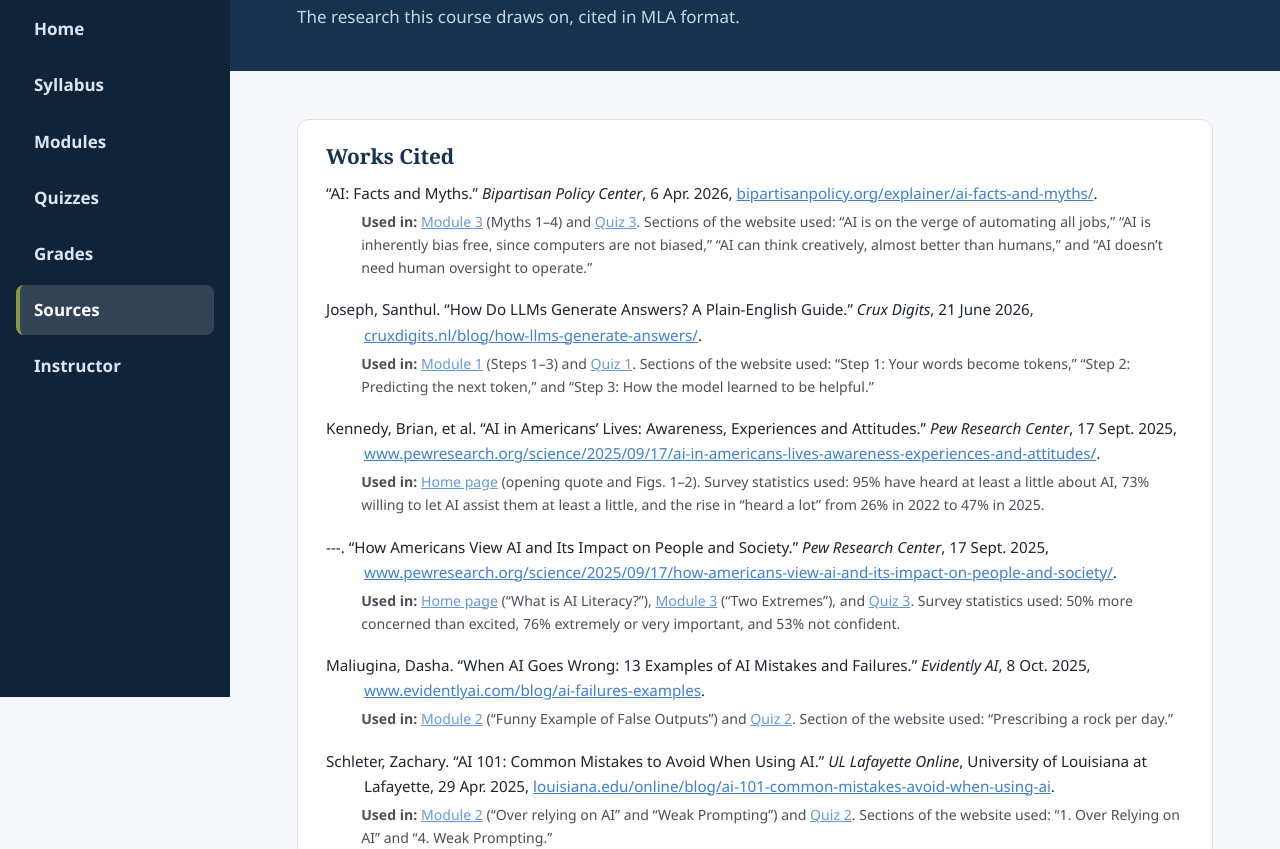
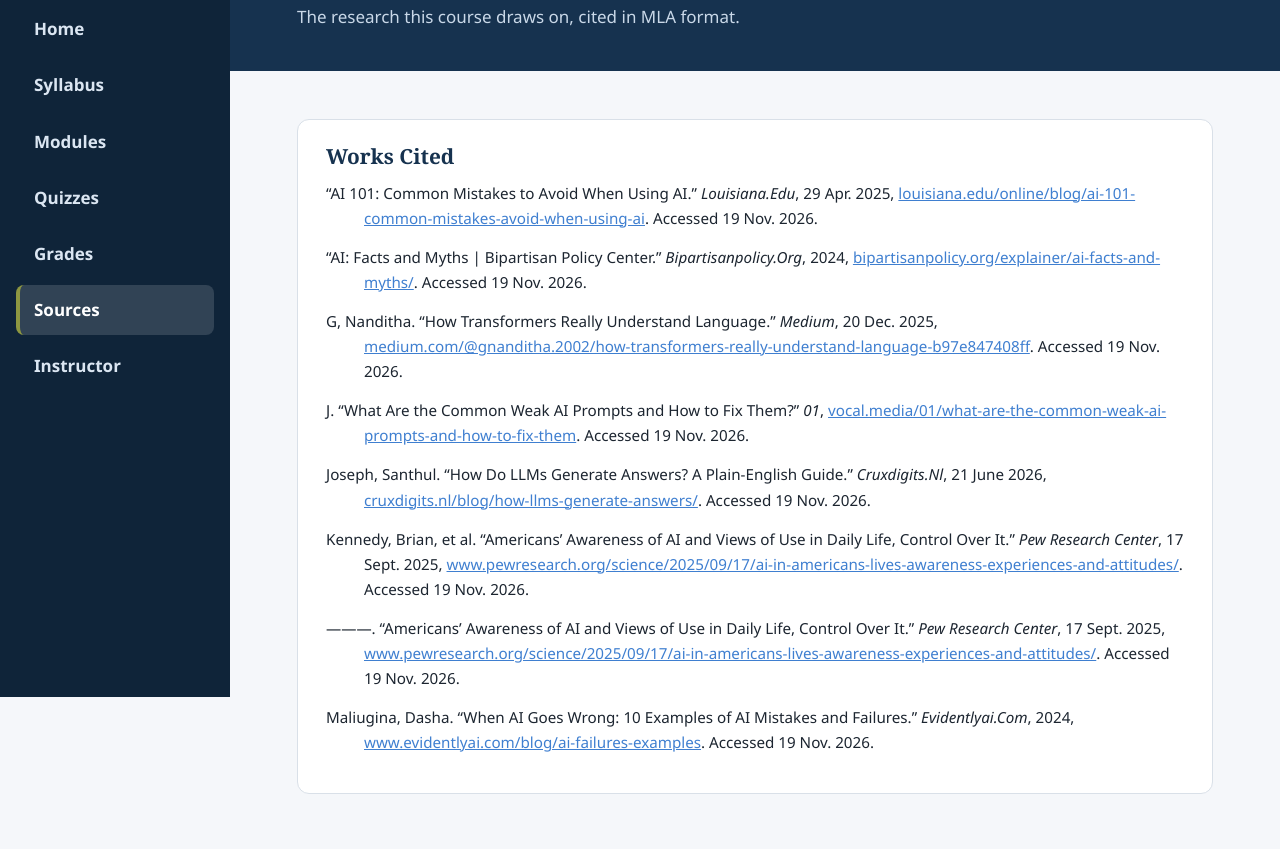
Before and after one commit to RylanLarson/ENG-MuliModol, a plain HTML site: page sources.html in a window 1280 px wide. Shown: the part 103-952 px from the top of the page. Drawn offline with Linux system fonts and the light colour scheme.

Commit message:
Added some sources

```diff
--- a/sources.html
+++ b/sources.html
@@ -32,74 +32,50 @@
     <div class="wrap">
       <section class="card works-cited">
         <h2>Works Cited</h2>
-        <!-- To add another source, copy a citation <p> and its "used-in" <p>, and keep the list in alphabetical order. -->
+        <!-- Citations copied from MuliModol-Sources.pdf. Keep the list in alphabetical order. -->
         <p>
-          &ldquo;AI: Facts and Myths.&rdquo; <em>Bipartisan Policy Center</em>, 6 Apr. 2026,
+          &ldquo;AI 101: Common Mistakes to Avoid When Using AI.&rdquo; <em>Louisiana.Edu</em>, 29 Apr. 2025,
+          <a href="https://louisiana.edu/online/blog/ai-101-common-mistakes-avoid-when-using-ai">louisiana.edu/online/blog/ai-101-common-mistakes-avoid-when-using-ai</a>.
+          Accessed 19 Nov. 2026.
+        </p>
+        <p>
+          &ldquo;AI: Facts and Myths | Bipartisan Policy Center.&rdquo; <em>Bipartisanpolicy.Org</em>, 2024,
           <a href="https://bipartisanpolicy.org/explainer/ai-facts-and-myths/">bipartisanpolicy.org/explainer/ai-facts-and-myths/</a>.
+          Accessed 19 Nov. 2026.
         </p>
-        <p class="used-in">
-          <strong>Used in:</strong> <a href="modules.html#module-3">Module 3</a> (Myths 1&ndash;4) and
-          <a href="quizzes.html#quiz-3">Quiz 3</a>. Sections of the website used: &ldquo;AI is on the verge of
-          automating all jobs,&rdquo; &ldquo;AI is inherently bias free, since computers are not biased,&rdquo;
-          &ldquo;AI can think creatively, almost better than humans,&rdquo; and &ldquo;AI doesn&rsquo;t need human
-          oversight to operate.&rdquo;
+        <p>
+          G, Nanditha. &ldquo;How Transformers Really Understand Language.&rdquo; <em>Medium</em>, 20 Dec. 2025,
+          <a href="https://medium.com/@gnanditha.2002/how-transformers-really-understand-language-b97e847408ff">medium.com/@gnanditha.2002/how-transformers-really-understand-language-b97e847408ff</a>.
+          Accessed 19 Nov. 2026.
         </p>
-
+        <p>
+          J. &ldquo;What Are the Common Weak AI Prompts and How to Fix Them?&rdquo; <em>01</em>,
+          <a href="https://vocal.media/01/what-are-the-common-weak-ai-prompts-and-how-to-fix-them">vocal.media/01/what-are-the-common-weak-ai-prompts-and-how-to-fix-them</a>.
+          Accessed 19 Nov. 2026.
+        </p>
         <p>
           Joseph, Santhul. &ldquo;How Do LLMs Generate Answers? A Plain-English Guide.&rdquo;
-          <em>Crux Digits</em>, 21 June 2026,
+          <em>Cruxdigits.Nl</em>, 21 June 2026,
           <a href="https://cruxdigits.nl/blog/how-llms-generate-answers/">cruxdigits.nl/blog/how-llms-generate-answers/</a>.
+          Accessed 19 Nov. 2026.
         </p>
-        <p class="used-in">
-          <strong>Used in:</strong> <a href="modules.html#module-1">Module 1</a> (Steps 1&ndash;3) and
-          <a href="quizzes.html#quiz-1">Quiz 1</a>. Sections of the website used: &ldquo;Step 1: Your words
-          become tokens,&rdquo; &ldquo;Step 2: Predicting the next token,&rdquo; and &ldquo;Step 3: How the
-          model learned to be helpful.&rdquo;
+        <p>
+          Kennedy, Brian, et al. &ldquo;Americans&rsquo; Awareness of AI and Views of Use in Daily Life, Control
+          Over It.&rdquo; <em>Pew Research Center</em>, 17 Sept. 2025,
+          <a href="https://www.pewresearch.org/science/2025/09/17/ai-in-americans-lives-awareness-experiences-and-attitudes/">www.pewresearch.org/science/2025/09/17/ai-in-americans-lives-awareness-experiences-and-attitudes/</a>.
+          Accessed 19 Nov. 2026.
         </p>
-
         <p>
-          Kennedy, Brian, et al. &ldquo;AI in Americans&rsquo; Lives: Awareness, Experiences and
-          Attitudes.&rdquo; <em>Pew Research Center</em>, 17 Sept. 2025,
+          &mdash;&mdash;&mdash;. &ldquo;Americans&rsquo; Awareness of AI and Views of Use in Daily Life, Control
+          Over It.&rdquo; <em>Pew Research Center</em>, 17 Sept. 2025,
           <a href="https://www.pewresearch.org/science/2025/09/17/ai-in-americans-lives-awareness-experiences-and-attitudes/">www.pewresearch.org/science/2025/09/17/ai-in-americans-lives-awareness-experiences-and-attitudes/</a>.
+          Accessed 19 Nov. 2026.
         </p>
-        <p class="used-in">
-          <strong>Used in:</strong> <a href="index.html">Home page</a> (opening quote and Figs. 1&ndash;2).
-          Survey statistics used: 95% have heard at least a little about AI, 73% willing to let AI assist
-          them at least a little, and the rise in &ldquo;heard a lot&rdquo; from 26% in 2022 to 47% in 2025.
-        </p>
-
         <p>
-          ---. &ldquo;How Americans View AI and Its Impact on People and Society.&rdquo;
-          <em>Pew Research Center</em>, 17 Sept. 2025,
-          <a href="https://www.pewresearch.org/science/2025/09/17/how-americans-view-ai-and-its-impact-on-people-and-society/">www.pewresearch.org/science/2025/09/17/how-americans-view-ai-and-its-impact-on-people-and-society/</a>.
-        </p>
-        <p class="used-in">
-          <strong>Used in:</strong> <a href="index.html#about">Home page</a> (&ldquo;What is AI
-          Literacy?&rdquo;), <a href="modules.html#module-3">Module 3</a> (&ldquo;Two Extremes&rdquo;), and
-          <a href="quizzes.html#quiz-3">Quiz 3</a>. Survey statistics used:
-          50% more concerned than excited, 76% extremely or very important, and 53% not confident.
-        </p>
-
-        <p>
-          Maliugina, Dasha. &ldquo;When AI Goes Wrong: 13 Examples of AI Mistakes and Failures.&rdquo;
-          <em>Evidently AI</em>, 8 Oct. 2025,
+          Maliugina, Dasha. &ldquo;When AI Goes Wrong: 10 Examples of AI Mistakes and Failures.&rdquo;
+          <em>Evidentlyai.Com</em>, 2024,
           <a href="https://www.evidentlyai.com/blog/ai-failures-examples">www.evidentlyai.com/blog/ai-failures-examples</a>.
-        </p>
-        <p class="used-in">
-          <strong>Used in:</strong> <a href="modules.html#module-2">Module 2</a> (&ldquo;Funny Example of False
-          Outputs&rdquo;) and <a href="quizzes.html#quiz-2">Quiz 2</a>. Section of the
-          website used: &ldquo;Prescribing a rock per day.&rdquo;
-        </p>
-
-        <p>
-          Schleter, Zachary. &ldquo;AI 101: Common Mistakes to Avoid When Using AI.&rdquo;
-          <em>UL Lafayette Online</em>, University of Louisiana at Lafayette, 29 Apr. 2025,
-          <a href="https://louisiana.edu/online/blog/ai-101-common-mistakes-avoid-when-using-ai">louisiana.edu/online/blog/ai-101-common-mistakes-avoid-when-using-ai</a>.
-        </p>
-        <p class="used-in">
-          <strong>Used in:</strong> <a href="modules.html#module-2">Module 2</a> (&ldquo;Over relying on
-          AI&rdquo; and &ldquo;Weak Prompting&rdquo;) and <a href="quizzes.html#quiz-2">Quiz 2</a>. Sections
-          of the website used: &ldquo;1. Over Relying on AI&rdquo; and &ldquo;4. Weak Prompting.&rdquo;
+          Accessed 19 Nov. 2026.
         </p>
       </section>
     </div>
--- a/style.css
+++ b/style.css
@@ -397,7 +397,7 @@ body.turning .content {
 
 /* MLA hanging indent */
 .works-cited p {
-  margin: 0;
+  margin: 0 0 14px;
   padding-left: 2.5em;
   text-indent: -2.5em;
   font-size: 0.95rem;
```
